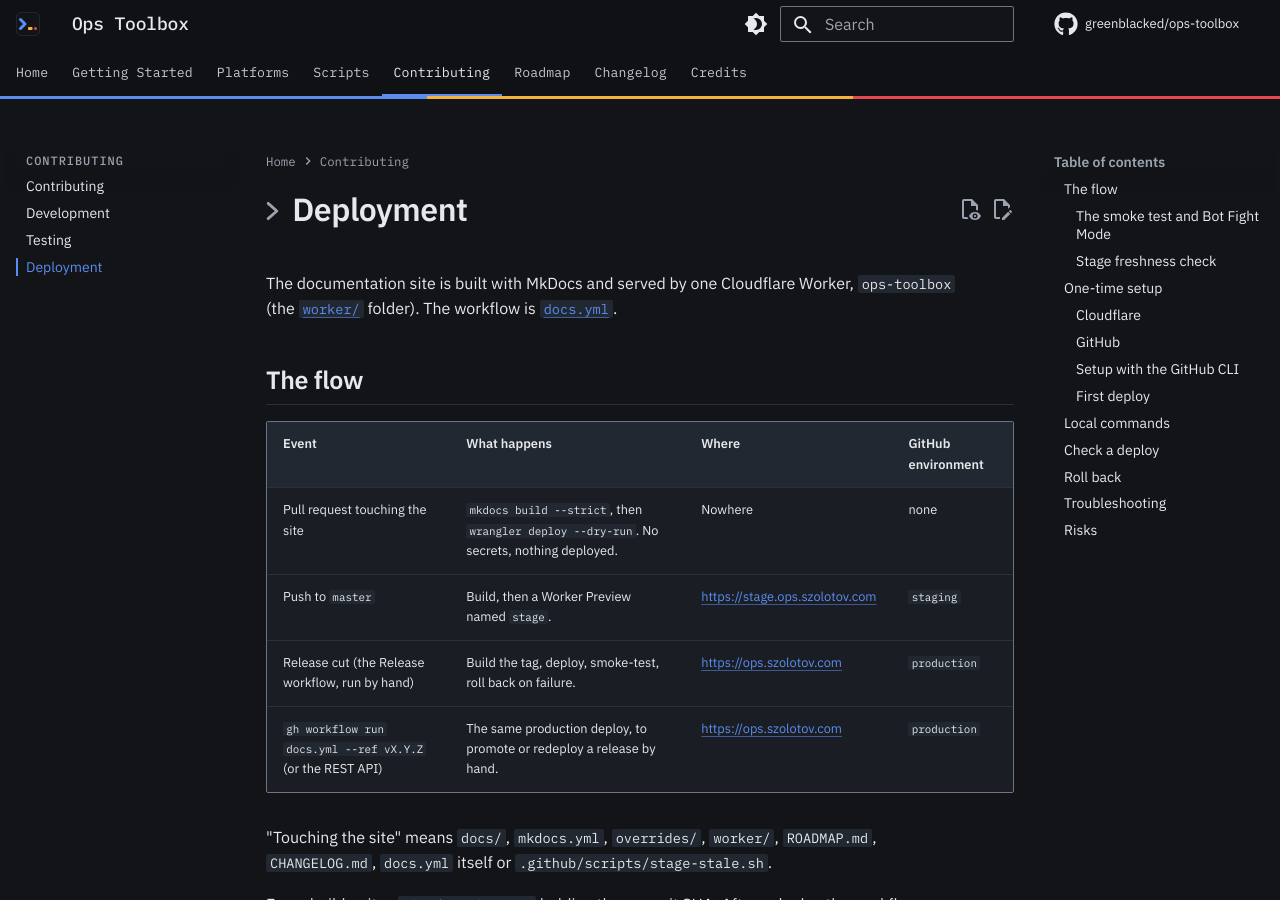
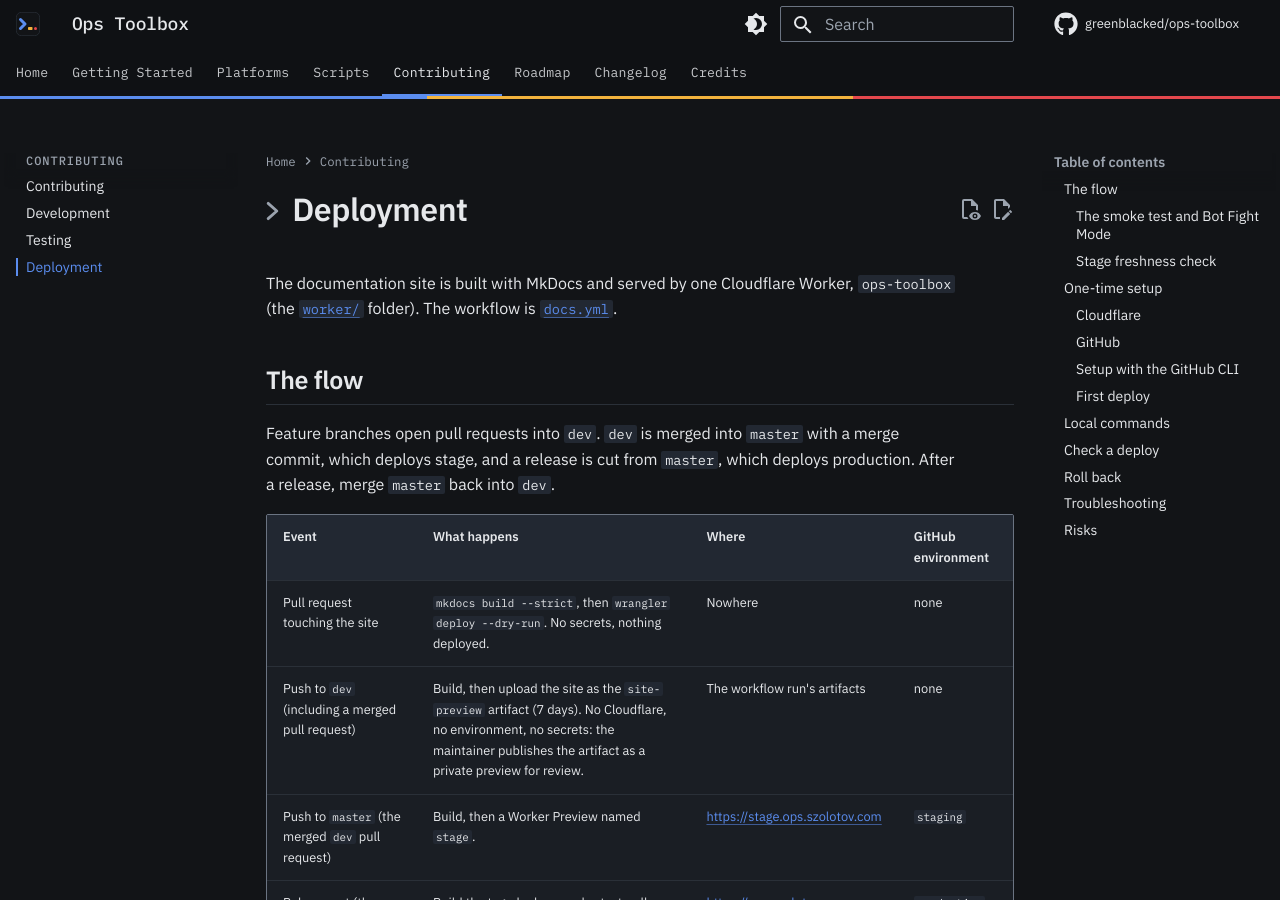
Before and after one commit to greenblacked/ops-toolbox, an MkDocs documentation site: the page built from docs/contributing/deployment.md, in a window 1280 px wide and 900 px high. Built offline with MkDocs 1.6.1 and Material for MkDocs 9.7.7, drawn with Linux system fonts in a browser that asks for light colours; comment, search, counter and statistics services are not loaded.

Commit message:
docs: describe the dev branch flow and the site-preview artifact

```diff
--- a/docs/contributing/deployment.md
+++ b/docs/contributing/deployment.md
@@ -7,10 +7,15 @@
 
 ## The flow
 
+Feature branches open pull requests into `dev`. `dev` is merged into `master`
+with a merge commit, which deploys stage, and a release is cut from `master`,
+which deploys production. After a release, merge `master` back into `dev`.
+
 | Event | What happens | Where | GitHub environment |
 | --- | --- | --- | --- |
 | Pull request touching the site | `mkdocs build --strict`, then `wrangler deploy --dry-run`. No secrets, nothing deployed. | Nowhere | none |
-| Push to `master` | Build, then a Worker Preview named `stage`. | <https://stage.ops.szolotov.com> | `staging` |
+| Push to `dev` (including a merged pull request) | Build, then upload the site as the `site-preview` artifact (7 days). No Cloudflare, no environment, no secrets: the maintainer publishes the artifact as a private preview for review. | The workflow run's artifacts | none |
+| Push to `master` (the merged `dev` pull request) | Build, then a Worker Preview named `stage`. | <https://stage.ops.szolotov.com> | `staging` |
 | Release cut (the Release workflow, run by hand) | Build the tag, deploy, smoke-test, roll back on failure. | <https://ops.szolotov.com> | `production` |
 | `gh workflow run docs.yml --ref vX.Y.Z` (or the REST API) | The same production deploy, to promote or redeploy a release by hand. | <https://ops.szolotov.com> | `production` |
 
```
Also changed, not shown: CONTRIBUTING.md (+28 -3 lines), README.md (+1 -1 lines), changelog.d/README.md (+4 -2 lines), docs/contributing/development.md (+4 -2 lines), docs/contributing/testing.md (+3 -3 lines).
